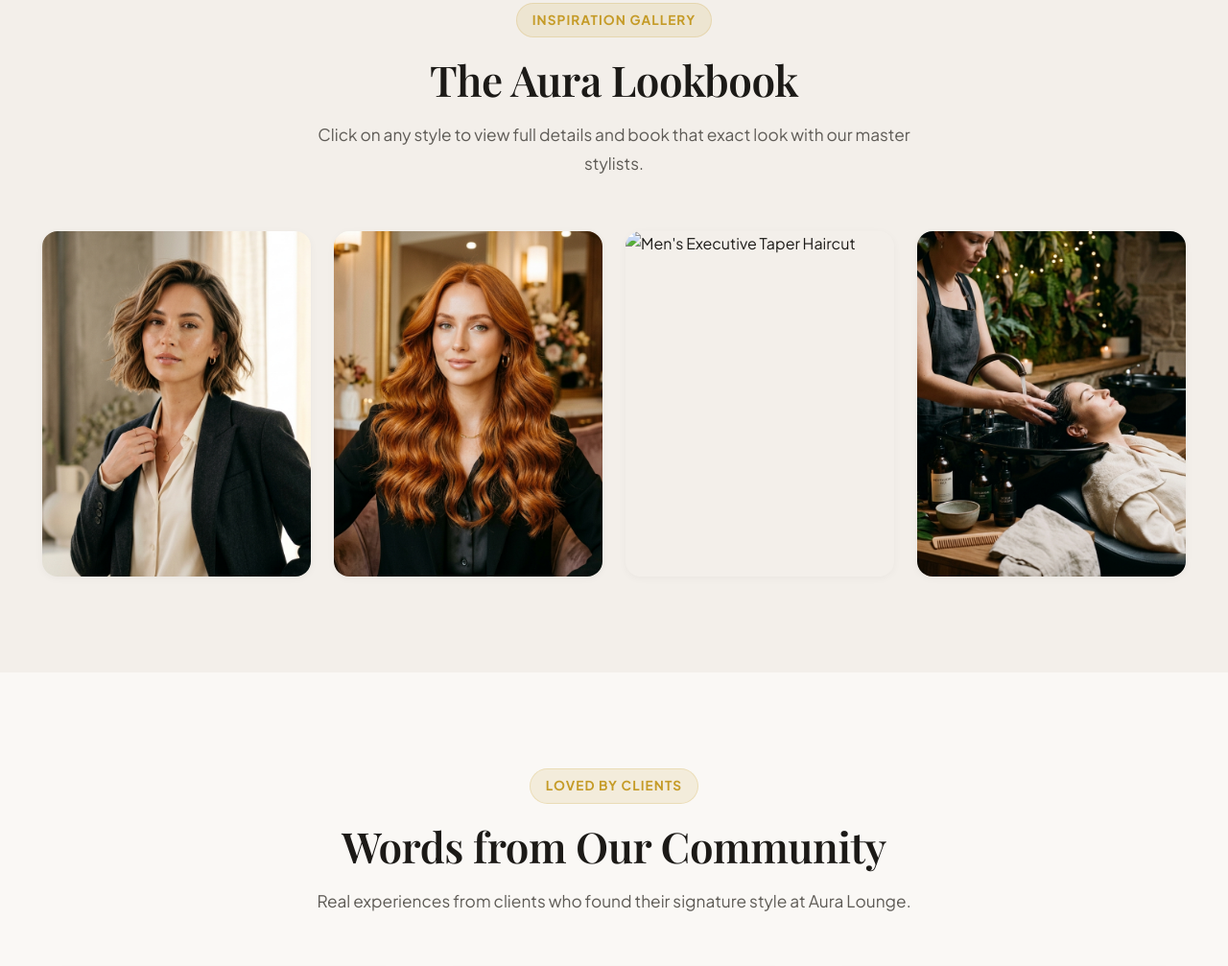
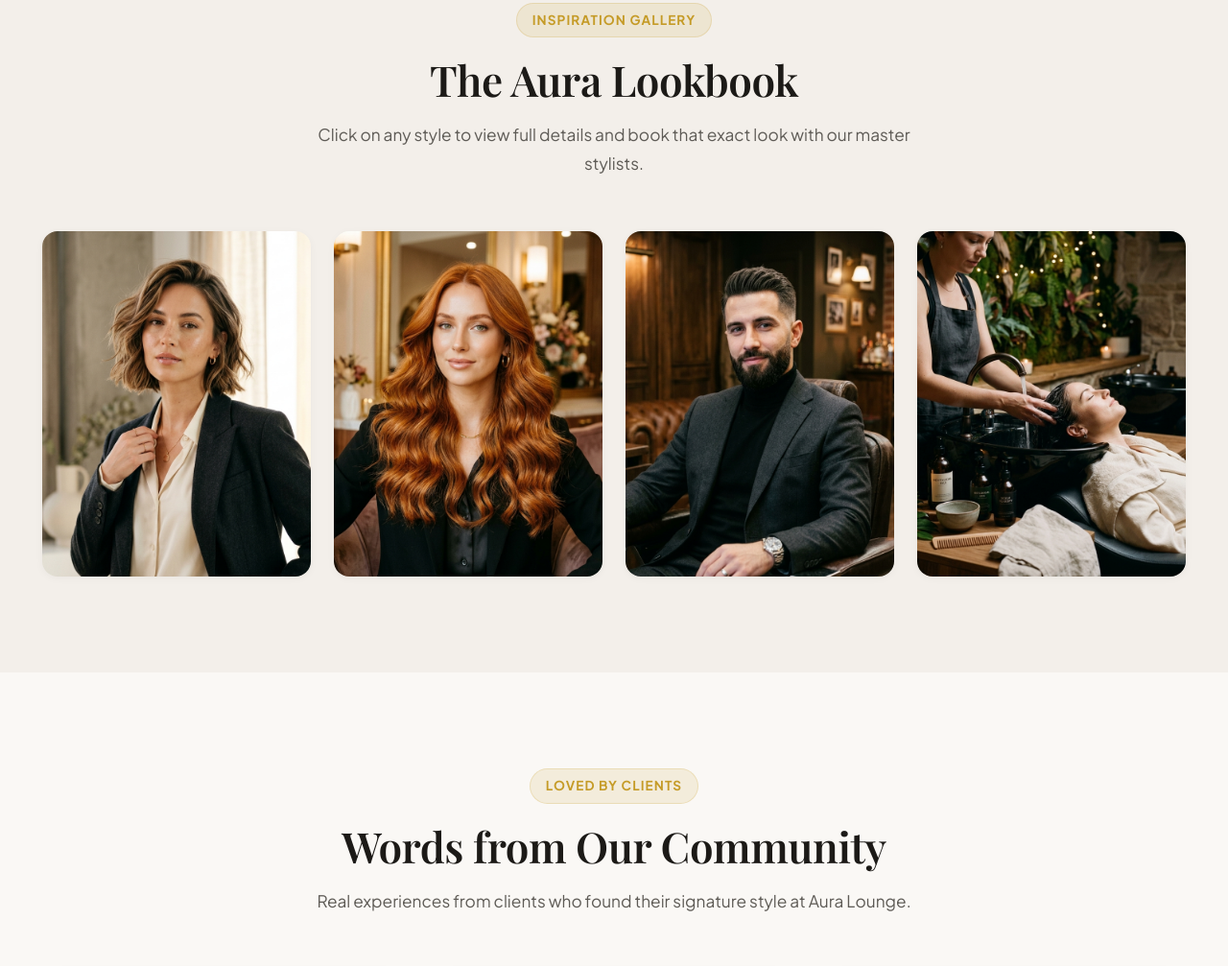
Before and after one commit to khanumu188-hub/salon-website, a plain HTML site: page index.html in a window 1280 px wide. Shown: the part 6838-7845 px from the top of the page at 96% size. Drawn offline with nearby package versions, Linux system fonts and the light colour scheme; files whose address does not match are found by name; a web font is replaced by a local one.

Commit message:
Update index.html

```diff
--- a/index.html
+++ b/index.html
@@ -664,7 +664,7 @@
 
           <!-- Item 3: Men's -->
           <div class="lookbook-item" data-img="assets/images/look_mens.jpg" data-title="Executive Modern Taper Cut" data-stylist="Marcus Stone" data-service="Couture Cut & Finish" data-price="$85">
-            <img src="assets/images/look_mens.jpg" alt="Men's Executive Taper Haircut">
+            <img src="look_mens.jpg" alt="Men's Executive Taper Haircut">
             <div class="lookbook-overlay">
               <h4 class="lookbook-title">Executive Taper & Beard Sculpt</h4>
               <p class="lookbook-stylist">Stylist: Marcus Stone</p>
```
